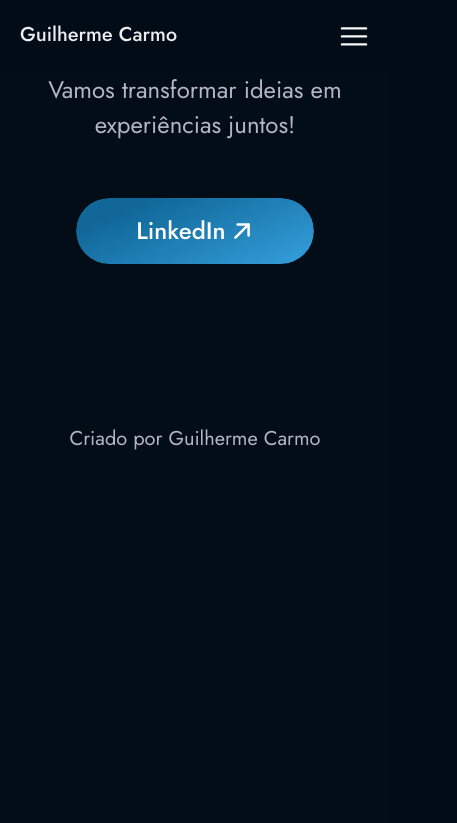
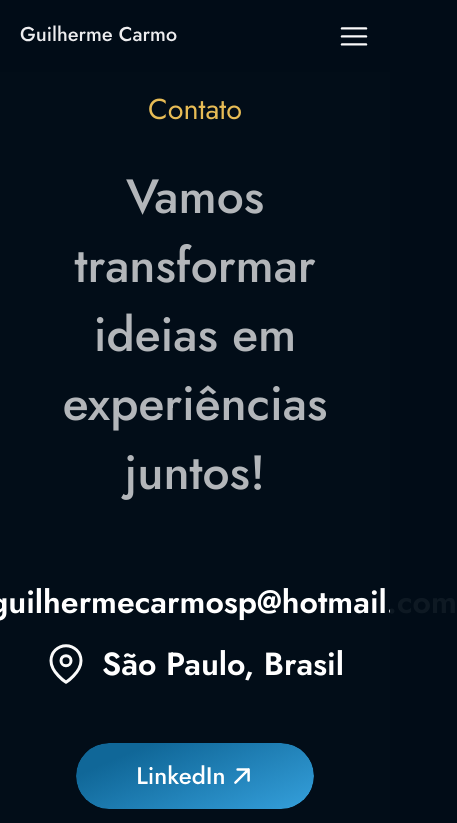
Before and after one commit to Guigga/guigga.github.io, a React (Create React App) app: page /contato in a window 390 px wide. Shown: the top 823 px of the page, 457 px wide, since content can reach past the window. Built offline with nearby package versions, Linux system fonts and the light colour scheme.

Commit message:
Alterações de responsividade e criação da página 'sobre'

```diff
--- a/package.json
+++ b/package.json
@@ -2,7 +2,7 @@
   "name": "portfolio-guiga",
   "version": "0.1.0",
   "private": true,
-  "homepage": "https://guigga.github.io/portfolio/",
+  "homepage": "https://guigga.github.io/",
   "dependencies": {
     "@testing-library/dom": "^10.4.0",
     "@testing-library/jest-dom": "^6.6.3",
--- a/src/components/Botoes/BotaoCurriculo.js
+++ b/src/components/Botoes/BotaoCurriculo.js
@@ -6,7 +6,7 @@
 const BotaoCurriculo = () => {
   return (
     <a
-      href="https://drive.google.com/file/d/1VvCRoNNKRutefKx7kT-OvNi8nOtyCISH/view"
+      href="https://drive.google.com/file/d/1rljg5ENECN5W_kjKD3TFq098QdBD1iVc/view?usp=sharing"
       className="botao curriculo"
       target="_blank"
       rel="noopener noreferrer"
--- a/src/pages/CertificacaoBiometrica/styles.css
+++ b/src/pages/CertificacaoBiometrica/styles.css
@@ -89,28 +89,12 @@
     color: rgba(237, 237, 239, 0.5);
 }
 
-@media (max-width: 768px) {
-    .certificacao-info {
-        flex-direction: column; /* Empilha as colunas */
-        align-items: center; /* Alinha os elementos ao centro */
-        text-align: center; /* Centraliza o texto */
-        gap: 2rem; /* Espaçamento entre as colunas */
-    }
-
-    .coluna {
-        width: 100%; /* Cada coluna ocupa toda a largura disponível */
-        display: flex;
-        flex-direction: column;
-        align-items: center; /* Centraliza os itens da coluna */
-        text-align: center; /* Garante que o texto fique centralizado */
-    }
-
-
-}
-
 .certificacao-secoes {
     margin-top: 3rem;
     width: 100%;
+    display: flex;
+    flex-direction: column;
+    align-items: flex-start;
 }
 
 .titulo-secao {
@@ -137,6 +121,7 @@
     color: #EDEDEF;
     margin-top: 4rem;
     margin-bottom: 1.5rem;
+
 }
 
 .descricao-secao {
@@ -172,9 +157,6 @@
     position: relative;
     left: 50%;
     transform: translateX(-50%);
-    display: flex;
-    align-items: center;
-    justify-content: center;
 }
 
 .imagem-carrossel {
@@ -207,3 +189,57 @@
 .botao-carrossel.direita {
     right: 23%;
 }
+
+@media (max-width: 768px) {
+
+
+    .certificacao-info {
+        flex-direction: column; /* Empilha as colunas */
+        align-items: center; /* Alinha os elementos ao centro */
+        text-align: center; /* Centraliza o texto */
+        gap: 2rem; /* Espaçamento entre as colunas */
+    }
+
+    .coluna {
+        width: 100%; /* Cada coluna ocupa toda a largura disponível */
+        display: flex;
+        flex-direction: column;
+        align-items: center; /* Centraliza os itens da coluna */
+        text-align: center; /* Garante que o texto fique centralizado */
+    }
+
+    .certificacao-secoes {
+        display: flex;
+        flex-direction: column;
+        align-items: center;
+        text-align: center;
+    }
+
+    .titulo-secao {
+        display: flex;
+        align-items: center;
+        justify-content: center;
+    }
+
+    .resumo-secao {
+        display: flex;
+        align-items: center;
+        justify-content: center;
+        text-align: center;
+    }
+
+    .botao-carrossel img {
+        width: 3rem;
+        height: auto;
+    }
+
+    .botao-carrossel.esquerda {
+        left: 20%;
+    }
+
+    .botao-carrossel.direita {
+        right: 20%;
+    }
+
+
+}
--- a/src/pages/Contato/index.js
+++ b/src/pages/Contato/index.js
@@ -1,17 +1,41 @@
 import React from "react";
+import "./styles.css";
 import Header from "../../components/Header";
-import Motivacional from "../../components/Motivacional";
 import Footer from "../../components/Footer";
-import "./styles.css";
+import Botoes from "../../components/Botoes";
+import MailIcon from "../../assets/imgs/mail.svg";
+import MapPinIcon from "../../assets/imgs/map-pin.svg";
 
-export default function Contato() {
-    return (
-        <div className="contato-page">
-            <Header />
+const Contato = () => {
+  return (
+    <>
+    <Header />
 
-            <Motivacional />
+    <div className="contato-container">
+      <h1 className="contato-titulo">Contato</h1>
+      <p className="contato-texto">
+        Vamos transformar ideias em experiências juntos!
+      </p>
 
-            <Footer />
+      <div className="contato-info">
+        <div className="contato-item">
+          <img src={MailIcon} alt="E-mail" />
+          <span>guilhermecarmosp@hotmail.com</span>
         </div>
-    );
-}
+        <div className="contato-item">
+          <img src={MapPinIcon} alt="Localização" />
+          <span>São Paulo, Brasil</span>
+        </div>
+      </div>
+
+      <Botoes mostrar="todos" />
+
+    </div>
+
+    <Footer />
+
+    </>
+  );
+};
+
+export default Contato;
--- a/src/pages/Contato/styles.css
+++ b/src/pages/Contato/styles.css
@@ -1,6 +1,71 @@
-.contato-page {
+.contato-container {
     display: flex;
     flex-direction: column;
+    align-items: flex-start;
+    text-align: left;
+    padding-top: 8rem;
+  }
+
+  .contato-titulo {
+    font-family: "Jost", sans-serif;
+    font-size: 1.8rem;
+    font-weight: 400;
+    color: #e7bc56;
+  }
+
+  .contato-texto {
+    font-family: "Jost", sans-serif;
+    font-size: 3rem;
+    font-weight: 500;
+    color: rgba(255, 255, 255, 0.7);
+    margin-top: 2rem;
+  }
+
+  .contato-info {
+    display: flex;
+    flex-direction: column;
+    gap: 1rem;
+    margin-top: 2.5rem;
+  }
+
+  .contato-item {
+    display: flex;
     align-items: center;
-    justify-content: center;
-}
+    gap: 0.5rem;
+  }
+
+  .contato-item img {
+    width: 2.5rem;
+    height: 2.5rem;
+  }
+
+  .contato-item span {
+    font-family: "Jost", sans-serif;
+    font-size: 2rem;
+    font-weight: 600;
+    color: #fff;
+    padding-left: 0.5rem;
+  }
+
+  .botoes {
+    margin-top: 4rem;
+  }
+
+  /* Responsividade */
+  @media (max-width: 768px) {
+    .contato-container {
+      align-items: center;
+      text-align: center;
+      padding: 3rem 1rem;
+    }
+
+    .contato-info {
+      align-items: center;
+      padding-top: 2rem;
+    }
+
+    .botoes {
+      padding-top: 2rem;
+    }
+
+  }
```
Also changed, not shown: src/assets/imgs/mail.svg (added), src/assets/imgs/map-pin.svg (added).
